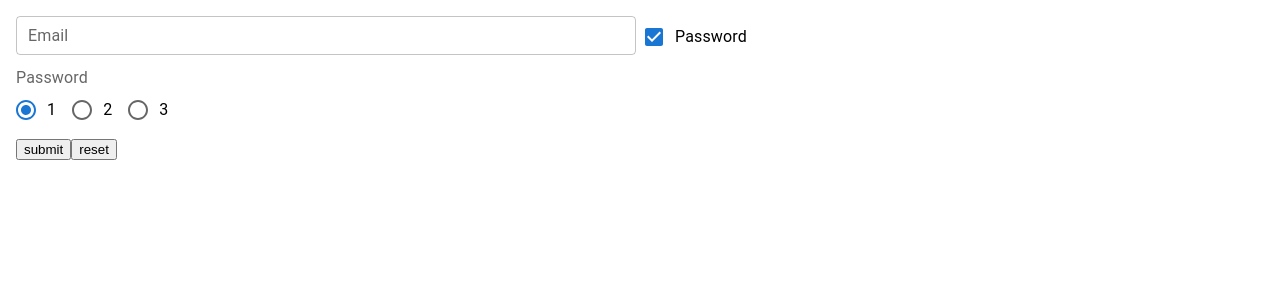
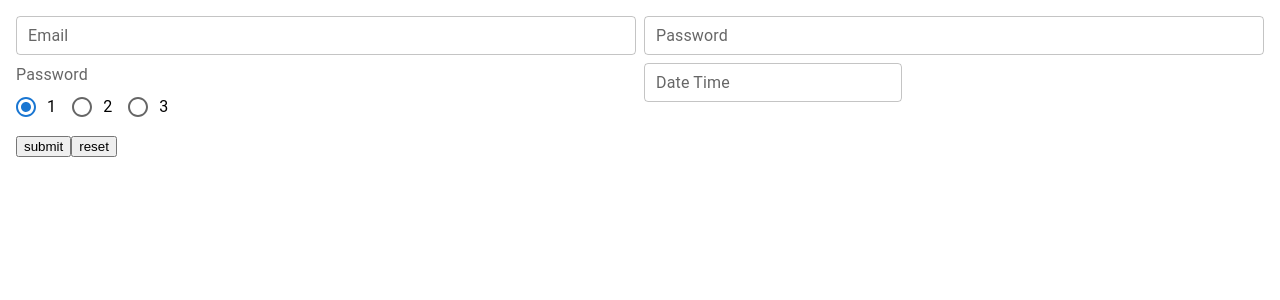
Before and after one commit to hunggtrinhh/cw2023, a React (Create React App) app in the folder fe-web-read-comic/: page / in a window 1280 px wide. Shown: the top 300 px of the page. Built offline with nearby package versions, Linux system fonts and the light colour scheme.

Commit message:
[AnhNQ] Add date picker (lack of styling)

```diff
--- a/fe-web-read-comic/package.json
+++ b/fe-web-read-comic/package.json
@@ -7,9 +7,11 @@
     "@emotion/styled": "^11.11.0",
     "@mui/icons-material": "^5.14.3",
     "@mui/material": "^5.14.6",
+    "@mui/x-date-pickers": "^6.12.0",
     "@testing-library/jest-dom": "^5.17.0",
     "@testing-library/react": "^13.4.0",
     "@testing-library/user-event": "^13.5.0",
+    "date-fns": "^2.30.0",
     "formik": "^2.4.3",
     "react": "^18.2.0",
     "react-dom": "^18.2.0",
--- a/fe-web-read-comic/src/components/Controls/Controls.js
+++ b/fe-web-read-comic/src/components/Controls/Controls.js
@@ -2,12 +2,14 @@ import Input from "./Input";
 import Select from "./Select";
 import Checkbox from "./Checkbox";
 import RadioGroup from "./RadioGroup";
+import DatePicker from "./DatePicker";
 
 const Controls = {
   Input,
   Select,
   Checkbox,
   RadioGroup,
+  DatePicker,
 };
 
 export default Controls;
--- /dev/null
+++ b/fe-web-read-comic/src/components/Controls/DatePicker.js
@@ -0,0 +1,50 @@
+import { TextField, createTheme } from "@mui/material";
+import {
+  DateTimePicker,
+  LocalizationProvider,
+  DatePicker as MuiDatePicker,
+} from "@mui/x-date-pickers";
+
+const theme = createTheme();
+
+const inputStyles = {
+  "& .MuiFormControl-root": {
+    width: "100%",
+  },
+  "& .MuiInputBase-input": {
+    p: theme.spacing(1, 1.5),
+  },
+  "& .MuiFormLabel-root": {
+    transform: `translate(${theme.spacing(1.5, 1).split(" ")}) scale(1)`,
+  },
+  "& .MuiFormLabel-root.Mui-focused, .MuiFormLabel-root.MuiFormLabel-filled": {
+    transform: `translate(${theme.spacing(1.5, -1).split(" ")}) scale(0.75)`,
+  },
+};
+
+export default function DatePicker(props) {
+  const { name, label, formik, datetime, ...other } = props;
+  return datetime ? (
+    <DateTimePicker
+      id={name}
+      label={label}
+      name={name}
+      value={formik.values[name]}
+      onChange={(value) => {
+        formik.setFieldValue(name, value, false);
+      }}
+      sx={inputStyles}
+    />
+  ) : (
+    <MuiDatePicker
+      id={name}
+      label={label}
+      name={name}
+      value={formik.values[name]}
+      onChange={(value) => {
+        formik.setFieldValue(name, value, false);
+      }}
+      // inputRef={() => <TextField fullWidth />}
+    />
+  );
+}
--- a/fe-web-read-comic/src/index.js
+++ b/fe-web-read-comic/src/index.js
@@ -1,12 +1,19 @@
+import {
+  LocalizationProvider
+} from "@mui/x-date-pickers";
+import { AdapterDateFns } from "@mui/x-date-pickers/AdapterDateFns";
 import React from "react";
 import ReactDOM from "react-dom/client";
 import App from "./App";
 import reportWebVitals from "./reportWebVitals";
 
 const root = ReactDOM.createRoot(document.getElementById("root"));
+
 root.render(
   <React.StrictMode>
-    <App />
+    <LocalizationProvider dateAdapter={AdapterDateFns}>
+      <App />
+    </LocalizationProvider>
   </React.StrictMode>
 );
 
--- a/fe-web-read-comic/src/pages/Test.js
+++ b/fe-web-read-comic/src/pages/Test.js
@@ -13,12 +13,14 @@ const validationSchema = yup.object({
     .min(8, "Password should be of minimum 8 characters length")
     .required("Password is required"),
   radioGroup: yup.string(),
+  date: yup.date(),
 });
 
 const initialValues = {
   email: "",
-  password: true,
+  password: "",
   radioGroup: "1",
+  date: null,
 };
 
 export default function Test() {
@@ -50,11 +52,7 @@ export default function Test() {
             <Controls.Input name="email" label="Email" formik={formik} />
           </Grid>
           <Grid item xs={6}>
-            <Controls.Checkbox
-              name="password"
-              label="Password"
-              formik={formik}
-            />
+            <Controls.Input name="password" label="Password" formik={formik} />
           </Grid>
           <Grid item xs={6}>
             <Controls.RadioGroup
@@ -62,6 +60,14 @@ export default function Test() {
               label="Password"
               formik={formik}
               options={radioOptions}
+            />
+          </Grid>
+          <Grid item xs={6}>
+            <Controls.DatePicker
+              datetime
+              name="date"
+              label="Date Time"
+              formik={formik}
             />
           </Grid>
           <Grid item xs={12}>
```
Also changed, not shown: fe-web-read-comic/src/components/Controls/Button.js (deleted), 1 other file (tests, documents, lock files or other folders).
